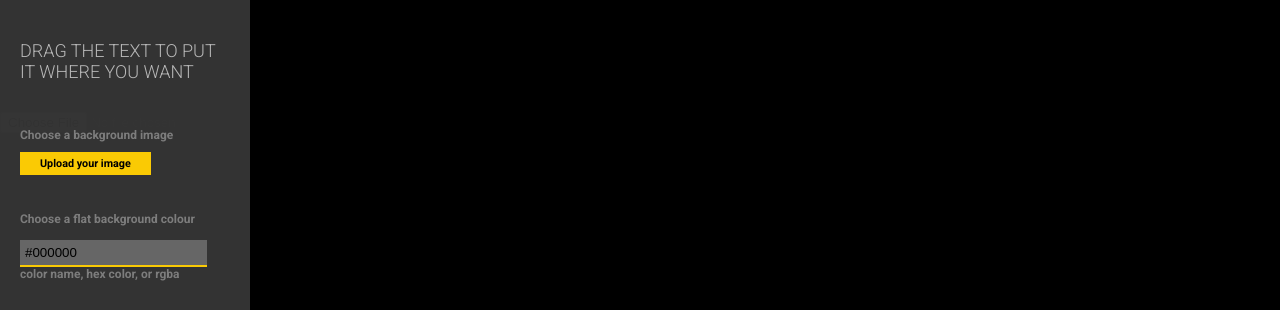
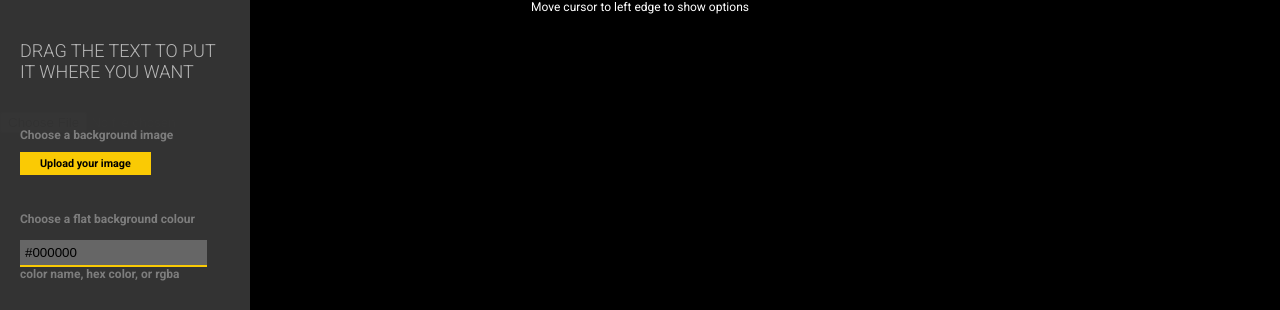
Before and after one commit to stratsco/wallpaper, a plain HTML site: page index.html in a window 1280 px wide. Shown: the top 310 px of the page. Drawn offline with Linux system fonts and the light colour scheme.

Commit message:
Added some help text

```diff
--- a/css/style.css
+++ b/css/style.css
@@ -62,6 +62,14 @@ div.right #glory {
 #text * {
   cursor: move;
 }
+#options-help {
+  position: fixed;
+  width: 100%;
+  top: 0;
+  left: 0;
+  right: 0;
+  text-align: center;
+}
 
 /* Deprecated */
 
--- a/index.html
+++ b/index.html
@@ -113,6 +113,8 @@
     </div>
   </div>
 
+  <div id="options-help">Move cursor to left edge to show options</div>
+
   <script>
     var input = document.getElementById("file-picker");
     var input2 = document.getElementById("hl-picker");
@@ -216,6 +218,7 @@
     }
 
     function hideBox() {
+      document.getElementById("options-help").style.display = "none";
       var elem = document.getElementById("body");
       if ((document.webkitFullscreenElement || document.mozFullscreenElement || document.fullscreenElement) == null) {
         if (elem.requestFullscreen) {
```
